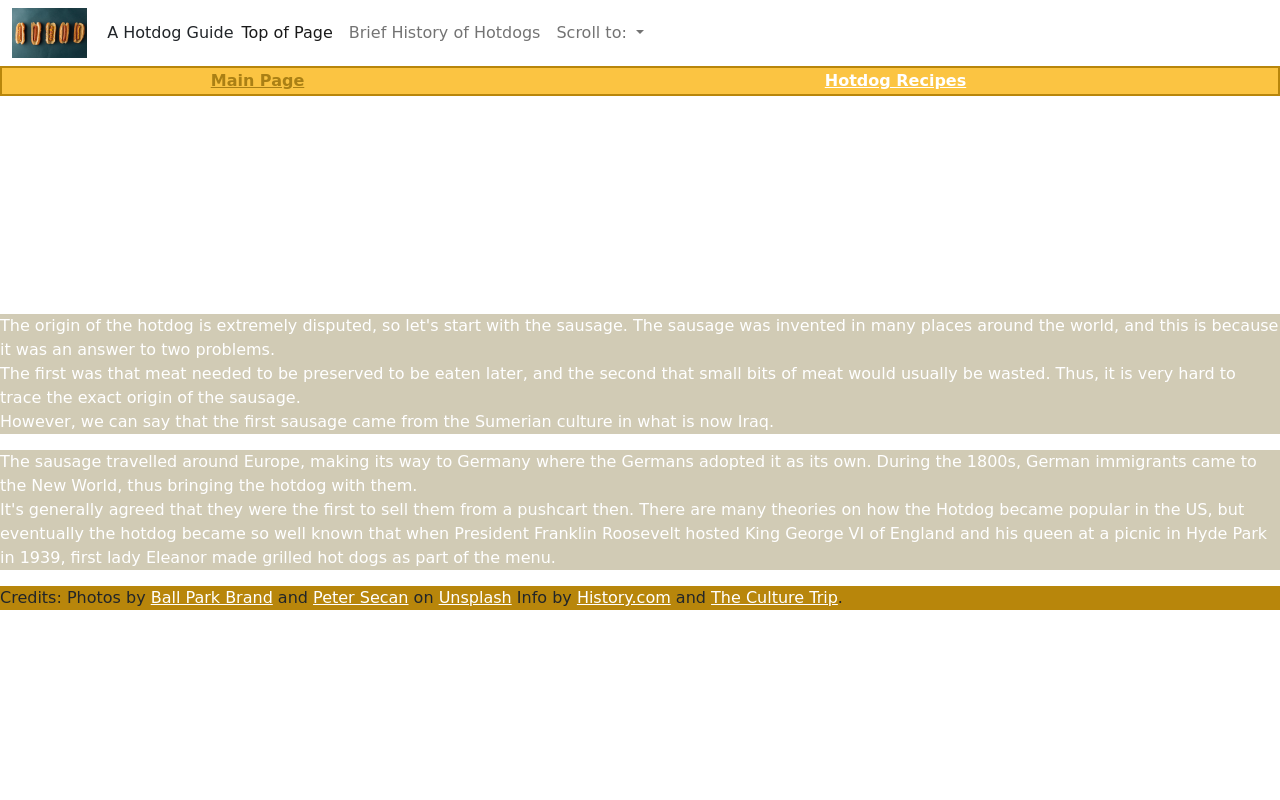
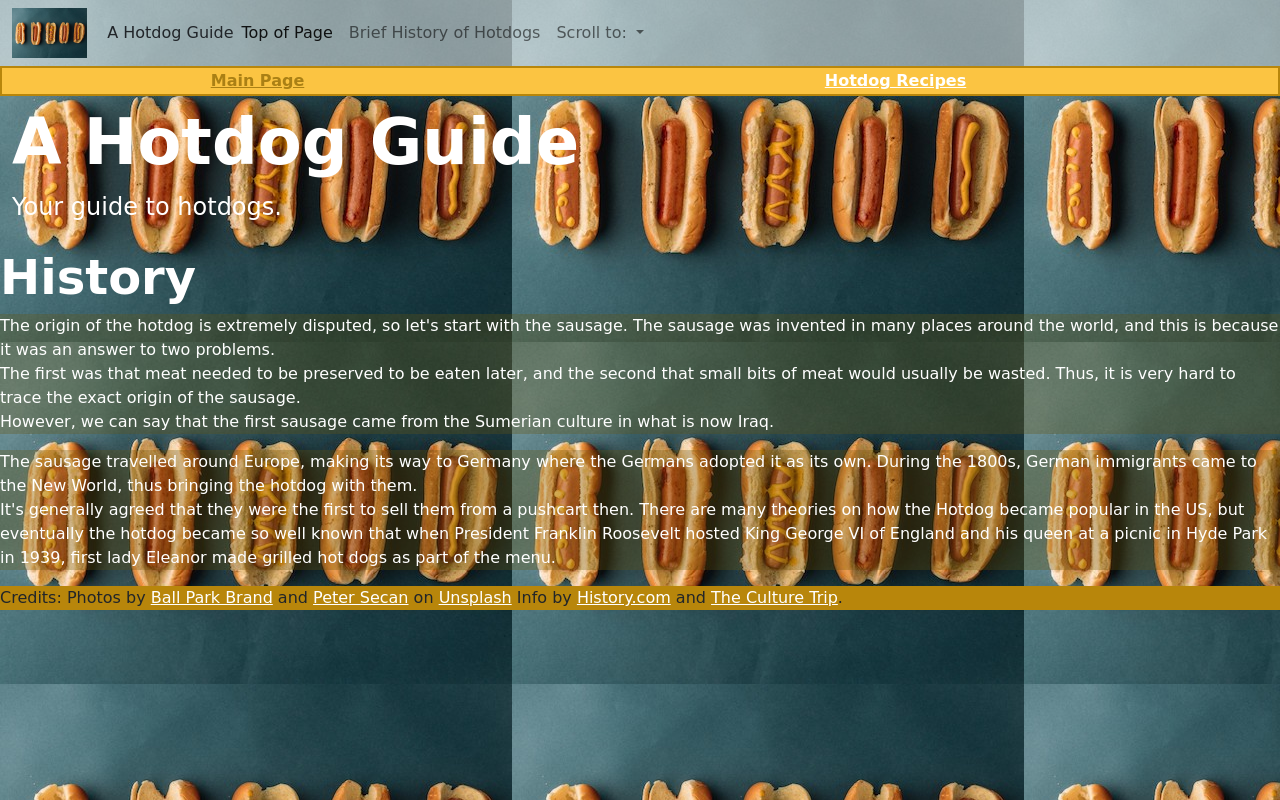
Before and after one commit to JaydenKho/Hotdog-Guide, a plain HTML site: page index.html in a window 1280 px wide. Drawn offline with nearby package versions, Linux system fonts and the light colour scheme.

Commit message:
Update style.css

```diff
--- a/style.css
+++ b/style.css
@@ -33,7 +33,7 @@ body {
 }
 body {
     height:100px;
-    background-image:url(./HotdogArsenal/Hotlog.jpg);
+    background-image:url(./Hotdog.jpg);
     background-repeat:repeat;
 }
 #jumbo {
```
